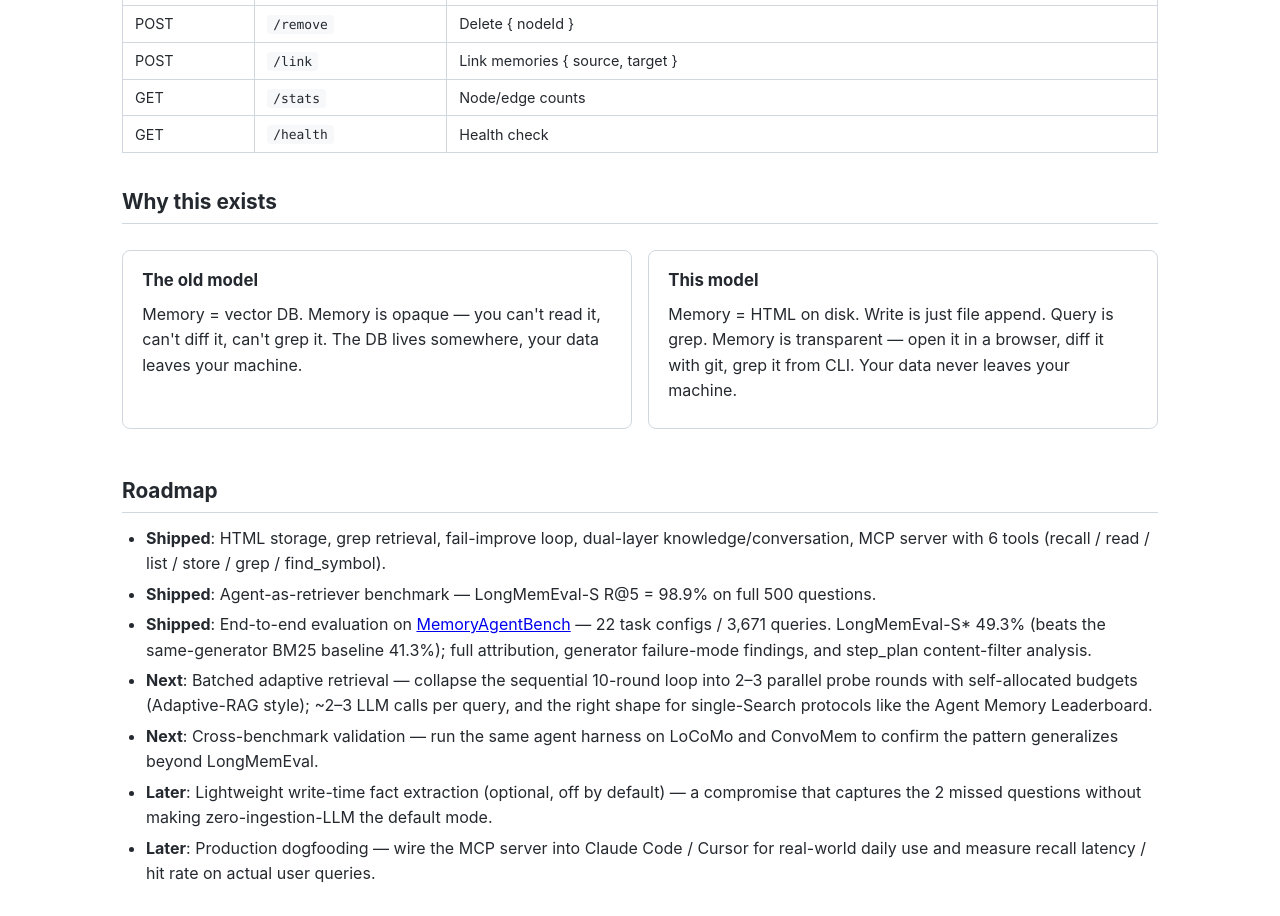
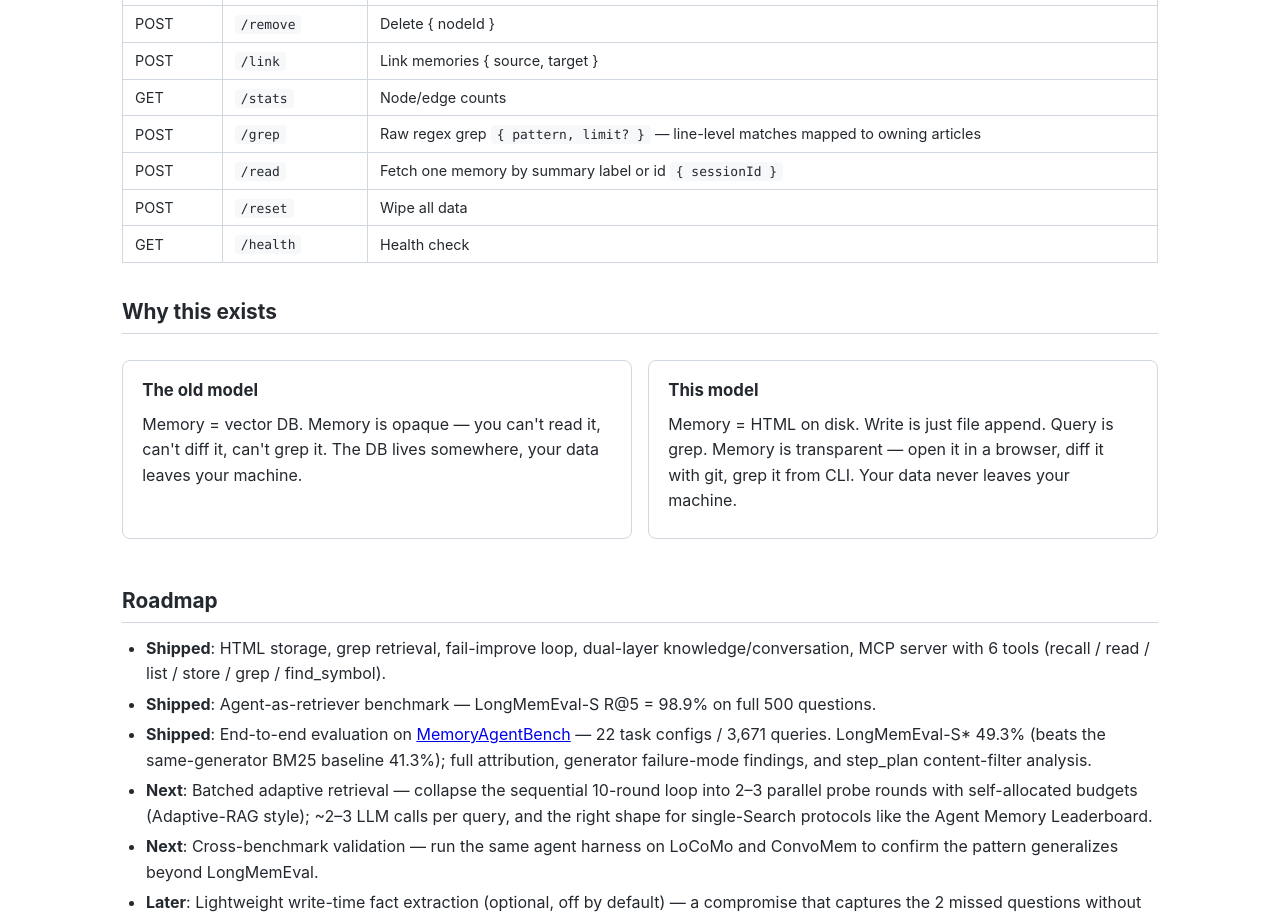
Before and after one commit to WAPA0012/grepmem, a website: page README.html in a window 1280 px wide. Shown: the part 5551-6467 px from the top of the page. Drawn offline with Linux system fonts and the light colour scheme.

Commit message:
README sync: hero E2E number + document /grep, /read, /reset endpoints

```diff
--- a/README.html
+++ b/README.html
@@ -250,6 +250,9 @@ curl -X POST http://localhost:18234/recall \
 <tr><td>POST</td><td><code>/remove</code></td><td>Delete { nodeId }</td></tr>
 <tr><td>POST</td><td><code>/link</code></td><td>Link memories { source, target }</td></tr>
 <tr><td>GET</td><td><code>/stats</code></td><td>Node/edge counts</td></tr>
+<tr><td>POST</td><td><code>/grep</code></td><td>Raw regex grep <code>{ pattern, limit? }</code> — line-level matches mapped to owning articles</td></tr>
+<tr><td>POST</td><td><code>/read</code></td><td>Fetch one memory by summary label or id <code>{ sessionId }</code></td></tr>
+<tr><td>POST</td><td><code>/reset</code></td><td>Wipe all data</td></tr>
 <tr><td>GET</td><td><code>/health</code></td><td>Health check</td></tr>
 </table>
 
```
Also changed, not shown: README.md.
